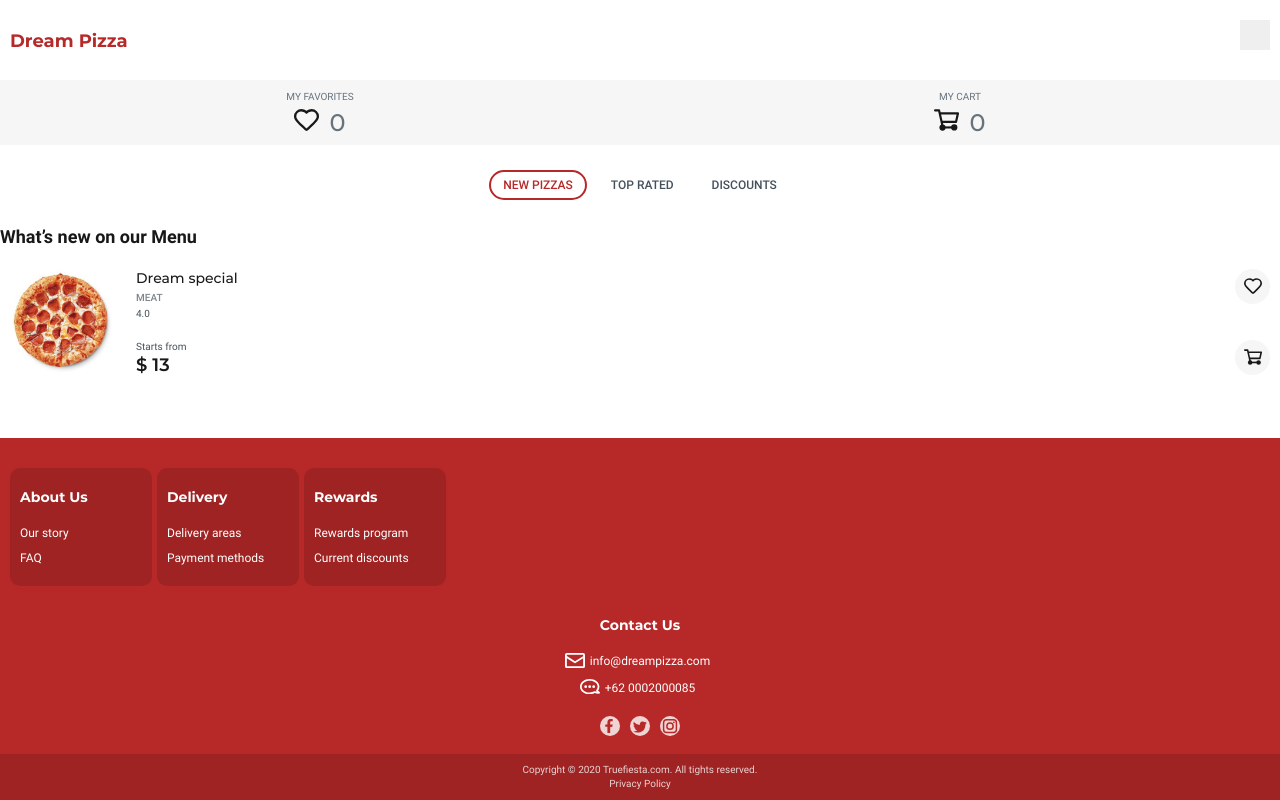
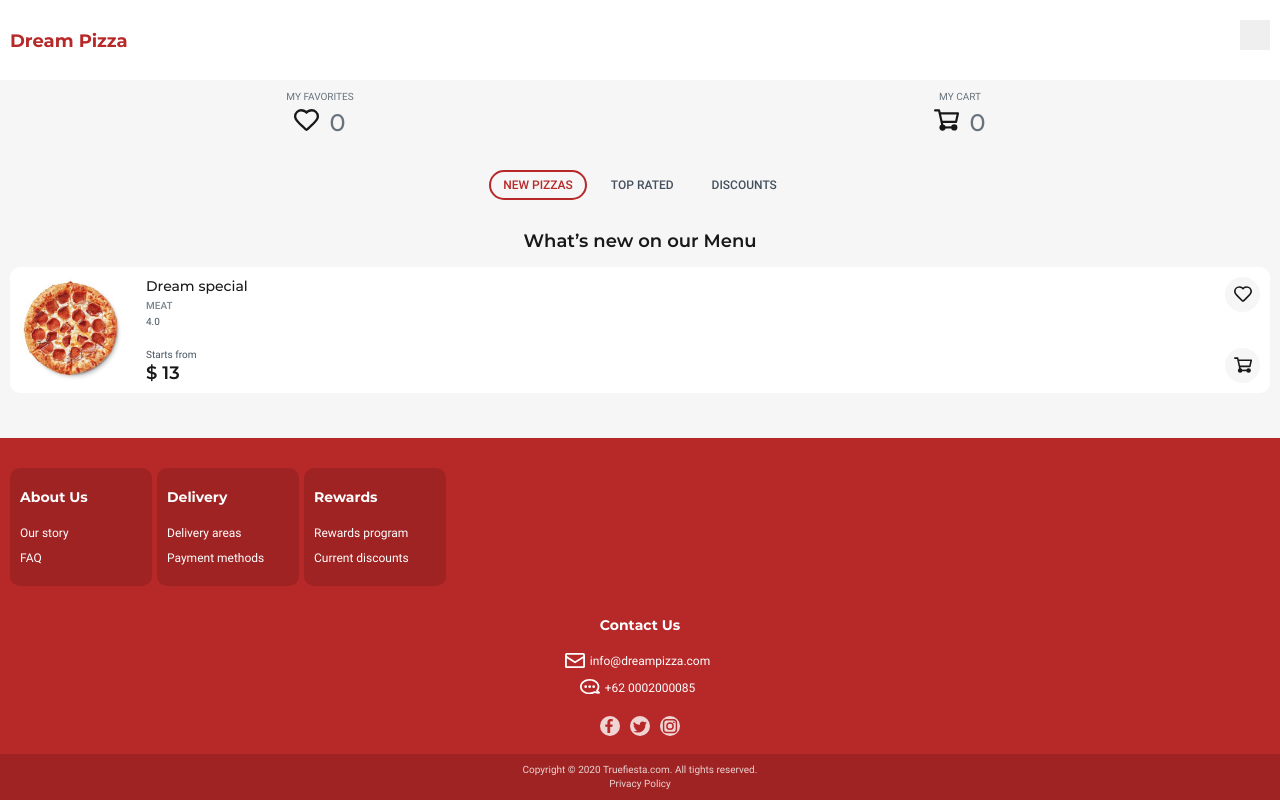
Before and after one commit to truefiesta/dream-pizza, a React app: page / in a window 1280 px wide. Built offline with nearby package versions, Linux system fonts and the light colour scheme.

Commit message:
Add global styles

```diff
--- a/src/styles/index.css
+++ b/src/styles/index.css
@@ -44,7 +44,7 @@ img {
   font-size: 12px;
   line-height: 14px;
 
-  background-color: var(--basic-white);
+  background-color: var(--bg-gray);
   color: var(--basic-black);
 }
 
@@ -68,11 +68,31 @@ img {
   display: none;
 }
 
+.wrapper {
+  margin: 0 auto;
+}
+
+.section-title {
+  font-family: "Montserrat", sans-serif;
+  font-weight: 600;
+  font-size: 18px;
+  line-height: 22px;
+  color: var(--basic-black);
+}
+
 /* Layout */
 
 @media (min-width: 320px) {
   .page-body {
     min-width: 320px;
+  }
+
+  .wrapper {
+    padding: 0 10px;
+  }
+
+  .section-title {
+    text-align: center;
   }
 }
 
```
